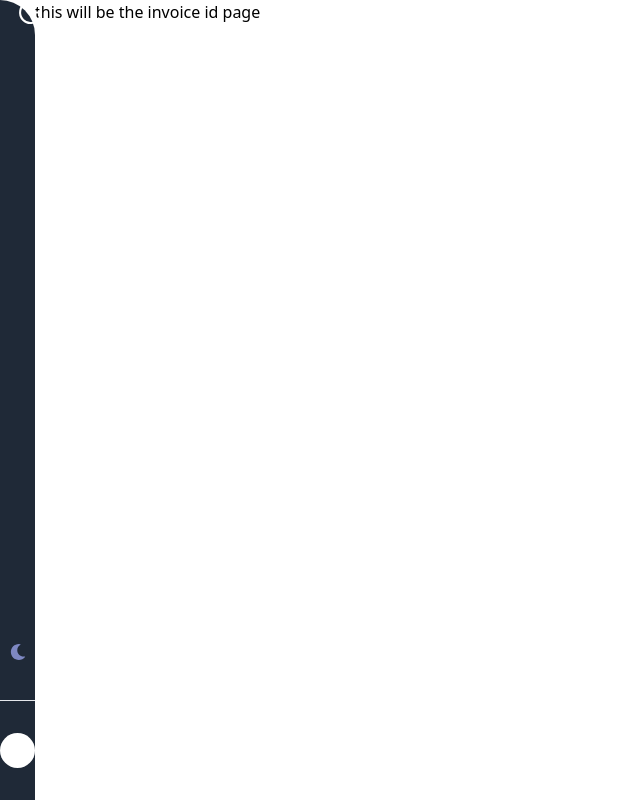
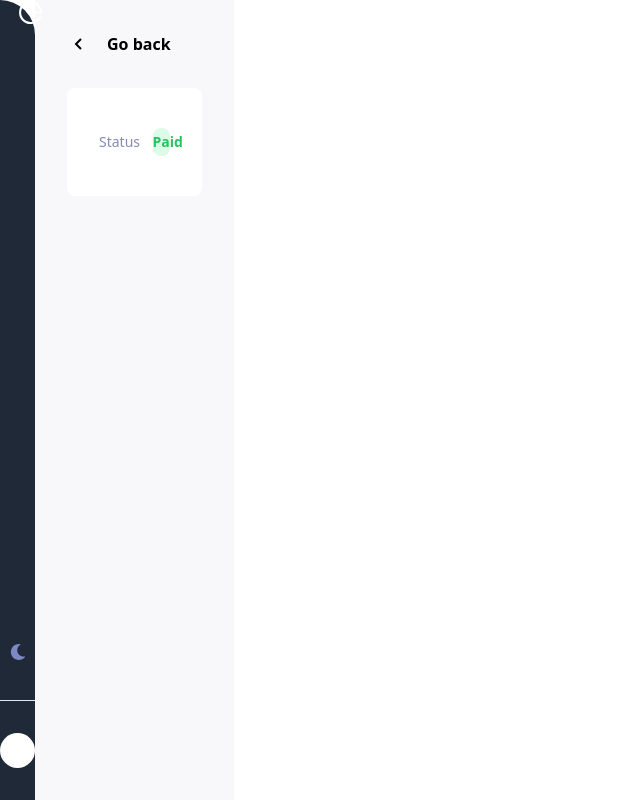
Before and after one commit to chungleee/invoices-app, a React (Vite) app: page /invoices/1 in a window 1280 px wide. Shown: the whole page, without its empty margins (0-640 px from the left). Built offline with nearby package versions, Linux system fonts and the light colour scheme.

Commit message:
individual invoice page - grabs id from url param and fetch its data with loading state - decouple Status component from main component

```diff
--- a/src/pages/Invoice.jsx
+++ b/src/pages/Invoice.jsx
@@ -1,6 +1,64 @@
-const Invoice = (props) => {
-	console.log("invoice page props: ", props);
-	return <div>this will be the invoice id page</div>;
+import React, { useState, useEffect } from "react";
+import { Link } from "wouter";
+import { data } from "../data";
+import LeftArrowIcon from "../components/LeftArrowIcon";
+
+const Status = ({ status }) => {
+	return (
+		<div className='flex bg-white px-8 py-10 rounded-lg text-[#858BB2] text-sm justify-between items-center'>
+			<h3>Status</h3>
+			<p
+				className={`${
+					status === "paid"
+						? "bg-green-100 text-green-500"
+						: status === "pending"
+						? "bg-orange-100 text-orange-500"
+						: status === "draft"
+						? "bg-gray-100 text-black"
+						: null
+				}
+						text-center font-semibold text-sm rounded-lg py-1 capitalize  w-1/4 ml-auto md:ml-0`}
+			>
+				{status}
+			</p>
+		</div>
+	);
+};
+
+const Invoice = ({ params }) => {
+	const { invoiceId } = params;
+	const [invoiceData, setInvoiceData] = useState({});
+
+	const getInvoiceData = (id) => {
+		const result = data.find((item) => {
+			return item.receipt_id === id;
+		});
+		setInvoiceData(result);
+	};
+
+	useEffect(() => {
+		getInvoiceData(invoiceId);
+	}, []);
+
+	if (!Object.keys(invoiceData).length) {
+		return <div>Loading...</div>;
+	}
+
+	const { status } = invoiceData;
+	return (
+		<main className='bg-[#F8F8FB] px-8'>
+			<Link href='/'>
+				<a className='flex items-center w-fit py-8'>
+					<span>
+						<LeftArrowIcon />
+					</span>
+					<p className='font-semibold ml-4'>Go back</p>
+				</a>
+			</Link>
+
+			<Status status={status} />
+		</main>
+	);
 };
 
 export default Invoice;
```
